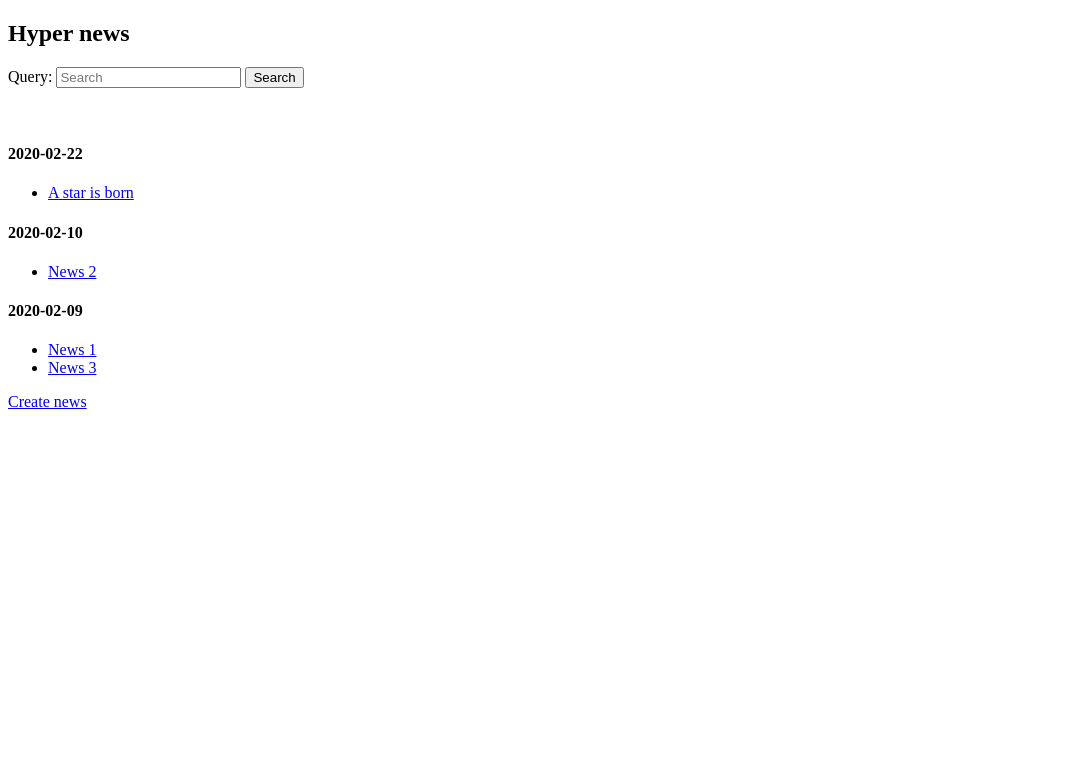
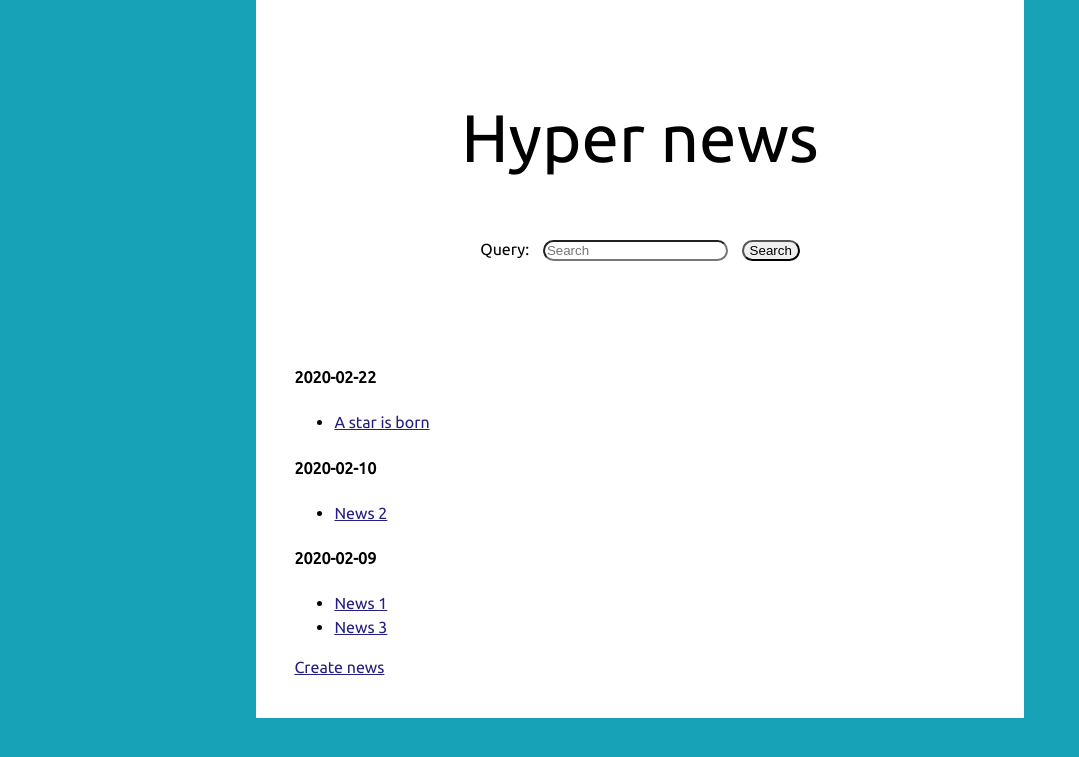
Before and after one commit to ahalias/HyperNewsPortal, a Django app: page /news/ in a window 1280 px wide. Shown: the top 757 px of the page, without its empty margins (0-1079 px from the left). Run offline with Django 3.2, Linux system fonts and the light colour scheme.

Commit message:
new css added

```diff
--- a/HyperNews Portal/task/hypernews/settings.py
+++ b/HyperNews Portal/task/hypernews/settings.py
@@ -122,6 +122,7 @@ USE_TZ = True
 # Static files (CSS, JavaScript, Images)
 # https://docs.djangoproject.com/en/2.2/howto/static-files/
 
-STATIC_URL = '/static/'
+STATIC_URL = "/static/"
+STATICFILES_DIRS = [os.path.join(BASE_DIR, "static")]
 
 DEFAULT_AUTO_FIELD = 'django.db.models.BigAutoField'
--- /dev/null
+++ b/HyperNews Portal/task/news/static/css/base.css
@@ -0,0 +1,34 @@
+@import url('https://fonts.googleapis.com/css2?family=Ubuntu&display=swap');
+
+html {
+	background: #17a2b8;
+}
+
+body {
+	margin: 0% 20%;
+	padding: 3%;
+	background: #ffffff;
+	line-height: 1.5;
+    font-family: Ubuntu, sans-serif;
+}
+
+h2 {
+	text-align: center;
+    font-size: 4.2rem;
+    line-height: 1.3;
+    font-weight: 400;
+}
+
+form {
+	text-align: center;
+	margin-bottom: 5%;
+}
+
+input {
+	border-radius: 50px;
+	margin-left: 10px;
+}
+
+a {
+	color: #242080;
+}
--- a/HyperNews Portal/task/news/templates/news/create.html
+++ b/HyperNews Portal/task/news/templates/news/create.html
@@ -1,6 +1,8 @@
 <!DOCTYPE html>
 <html lang="en">
 <head>
+    {% load static %}
+<link rel="stylesheet" href="{% static 'css/base.css' %}">
     <meta charset="UTF-8">
     <title>Title</title>
 </head>
--- a/HyperNews Portal/task/news/templates/news/index.html
+++ b/HyperNews Portal/task/news/templates/news/index.html
@@ -1,6 +1,8 @@
 <!DOCTYPE html>
 <html lang="en">
 <head>
+    {% load static %}
+<link rel="stylesheet" href="{% static 'css/base.css' %}">
     <meta charset="UTF-8">
     <title>Hyper news</title>
 </head>
--- a/HyperNews Portal/task/news/templates/news/list_item_page.html
+++ b/HyperNews Portal/task/news/templates/news/list_item_page.html
@@ -1,6 +1,8 @@
 <!DOCTYPE html>
 <html lang="en">
 <head>
+    {% load static %}
+<link rel="stylesheet" href="{% static 'css/base.css' %}">
     <meta charset="UTF-8">
     <title>Title</title>
 </head>
--- a/HyperNews Portal/task/news/urls.py
+++ b/HyperNews Portal/task/news/urls.py
@@ -1,5 +1,7 @@
 from django.urls import path, re_path
 from news.views import MainPageView, NewsView, NewsArticleView, CreateNewsFormView
+from django.conf import settings
+from django.conf.urls.static import static
 from news import views
 
 urlpatterns = [
@@ -9,3 +11,5 @@ urlpatterns = [
     path('news/create/', CreateNewsFormView.as_view()),
     path('news/?P<query>\w+/', NewsView.as_view(), name='search')
 ]
+
+urlpatterns += static(settings.STATIC_URL)
```
